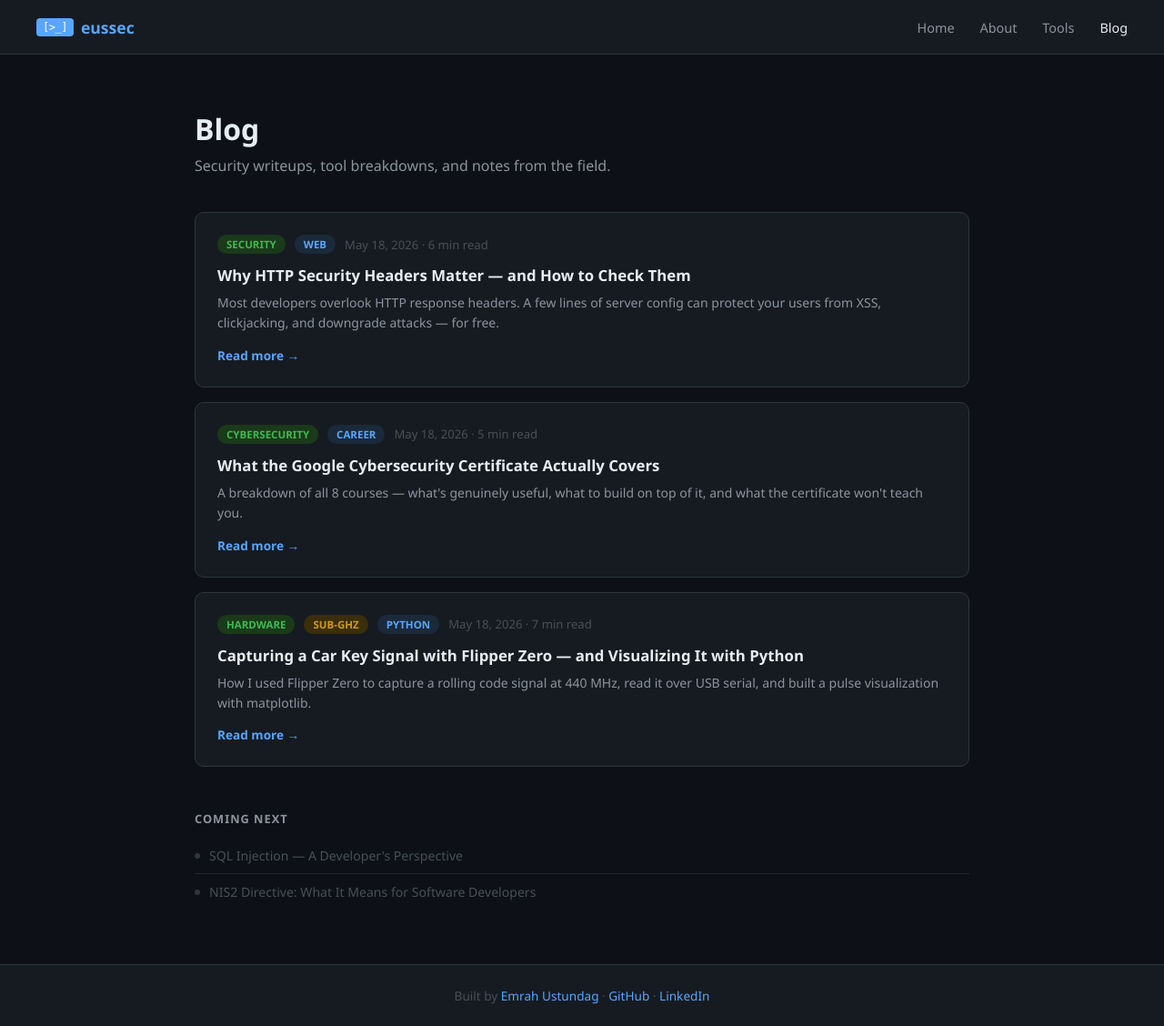
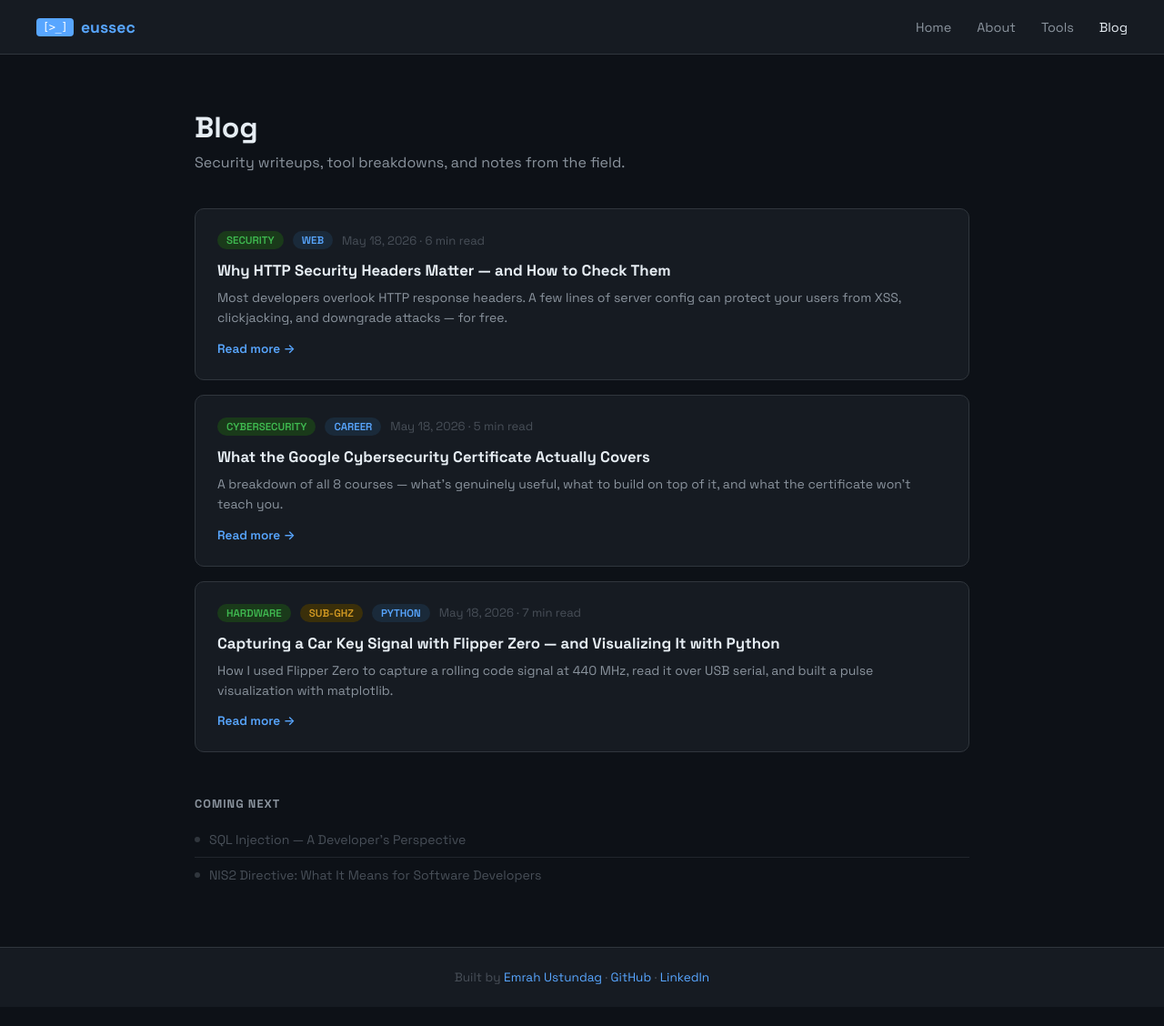
Before and after one commit to emrahustundag/eussec, a Django app: page /blog/ in a window 1280 px wide. Shown: the whole page at 91% size. After the commit the page ends 1082 px from the top, so only its background shows below. Run offline with Django 5.2, Linux system fonts and the light colour scheme.

Commit message:
design: add Space Grotesk + JetBrains Mono typography; fix SECURE_SSL_REDIRECT looping in DEBUG mode

```diff
--- a/checker/templates/checker/base.html
+++ b/checker/templates/checker/base.html
@@ -4,9 +4,21 @@
     <meta charset="UTF-8">
     <meta name="viewport" content="width=device-width, initial-scale=1.0">
     <title>{% block title %}eussec.com{% endblock %}</title>
+    <link rel="preconnect" href="https://fonts.googleapis.com">
+    <link rel="preconnect" href="https://fonts.gstatic.com" crossorigin>
+    <link href="https://fonts.googleapis.com/css2?family=JetBrains+Mono:wght@400;500;600;700&family=Space+Grotesk:wght@400;500;600;700&display=swap" rel="stylesheet">
     <style>
         * { box-sizing: border-box; margin: 0; padding: 0; }
-        body { font-family: 'Segoe UI', sans-serif; background: #0d1117; color: #c9d1d9; min-height: 100vh; display: flex; flex-direction: column; }
+        body { font-family: 'Space Grotesk', -apple-system, sans-serif; background: #0d1117; color: #c9d1d9; min-height: 100vh; display: flex; flex-direction: column; }
+
+        h1, h2, h3, .nav-logo, .section-title, .btn { font-family: 'Space Grotesk', sans-serif; }
+        /* !important: her template kendi <style> bloğunda "font-family: monospace" tanımlıyor;
+           bu genel kural o tanımların üzerine yazılıp JetBrains Mono'yu tutarlı kılar. */
+        code, pre, [class*="mono"], .info-value, .dns-value, .dns-type, .invite-code, .status-tag,
+        .cert-code, .code-block, .hash-algo, .hash-value, .header-example, .header-value,
+        .ip-addr, .port-num, .subdomain-name, .value, .domain-name {
+            font-family: 'JetBrains Mono', monospace !important;
+        }
 
         /* NAV */
         nav { background: #161b22; border-bottom: 1px solid #30363d; padding: 0 40px; display: flex; align-items: center; justify-content: space-between; height: 60px; position: sticky; top: 0; z-index: 100; }
```
Also changed, not shown: config/settings.py (+6 -6 lines).
